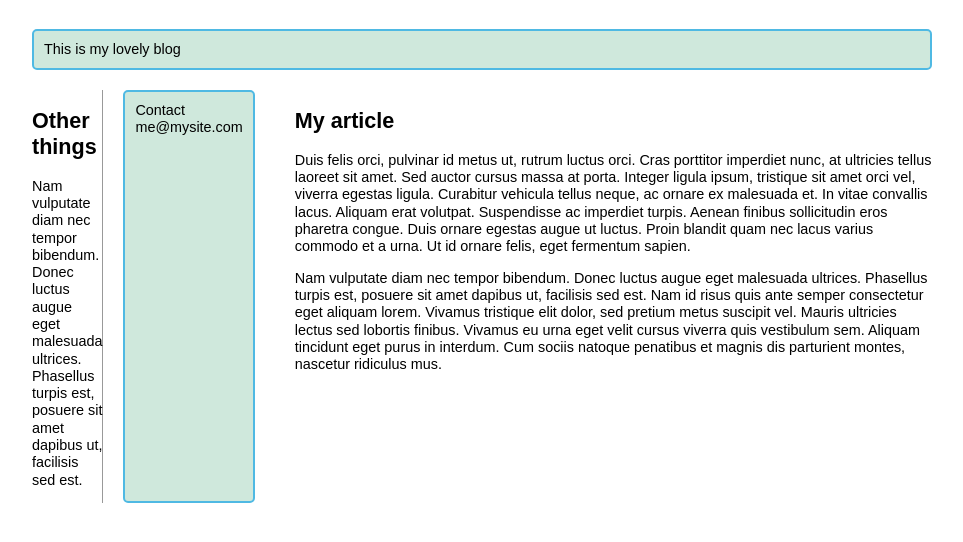
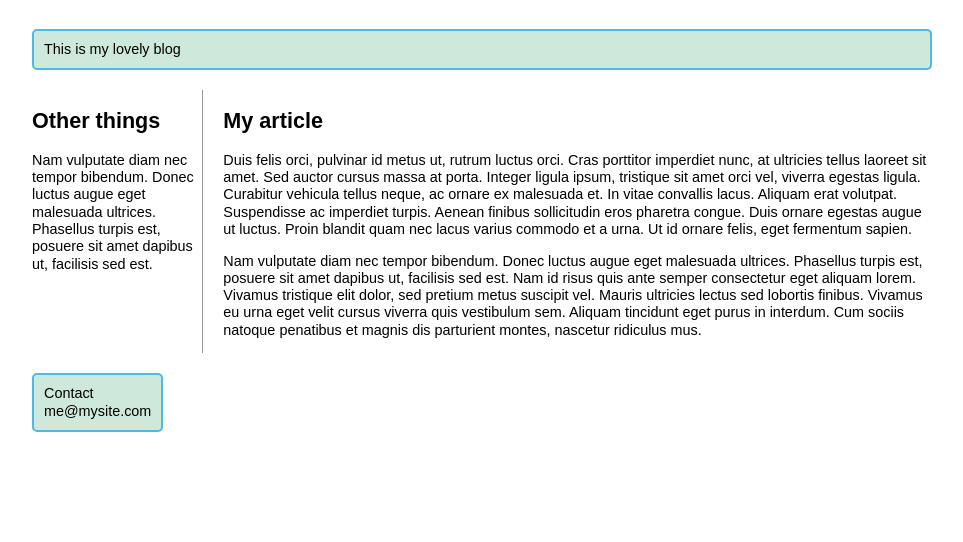
Before and after one commit to Gitthuma/grid-framework, a plain HTML site: page index.html in a window 1280 px wide. Shown: the whole page, without its empty margins (158-1121 px from the left). Drawn offline with Linux system fonts and the light colour scheme.

Commit message:
Added grid framework styling to aside element

```diff
--- a/css/style.css
+++ b/css/style.css
@@ -32,3 +32,8 @@ article {
   grid-column: 4/13;
   grid-row: 2;
 }
+
+aside {
+  grid-column: 1/4;
+  grid-row: 2;
+}
```
